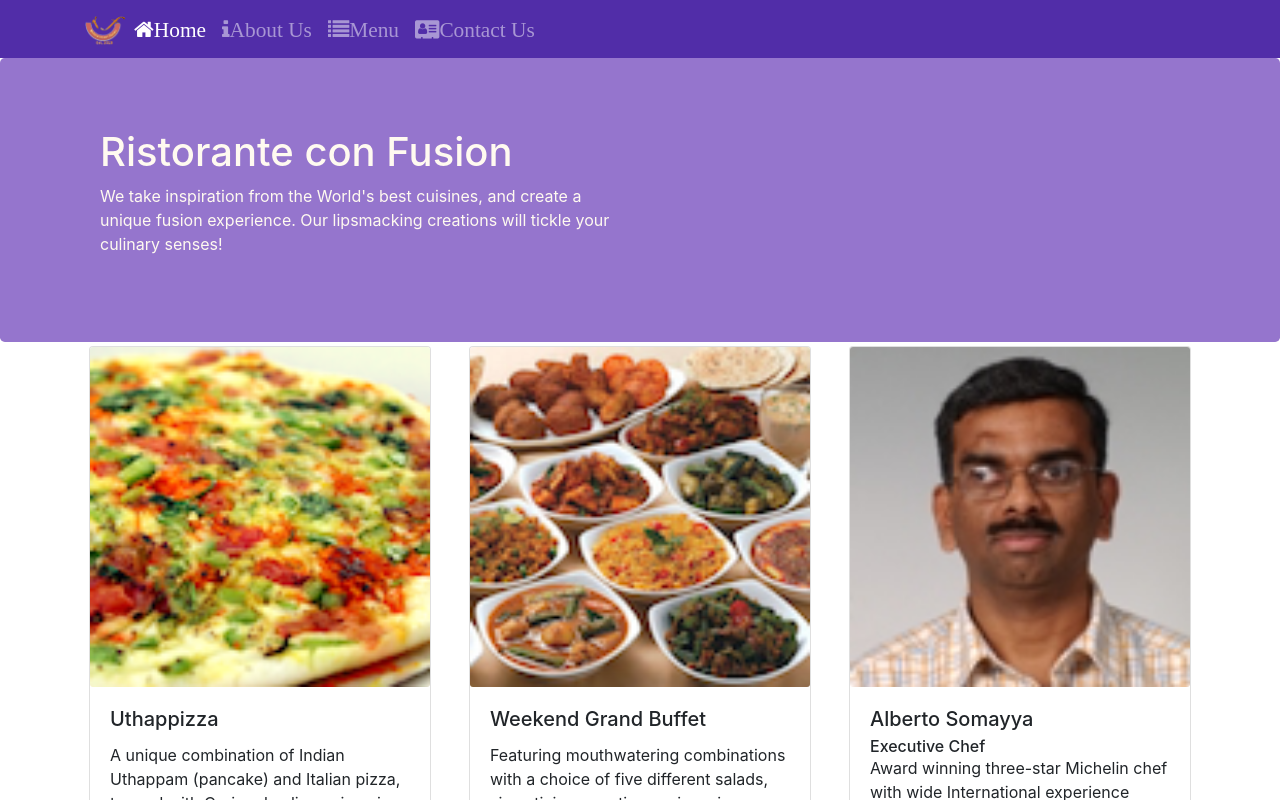
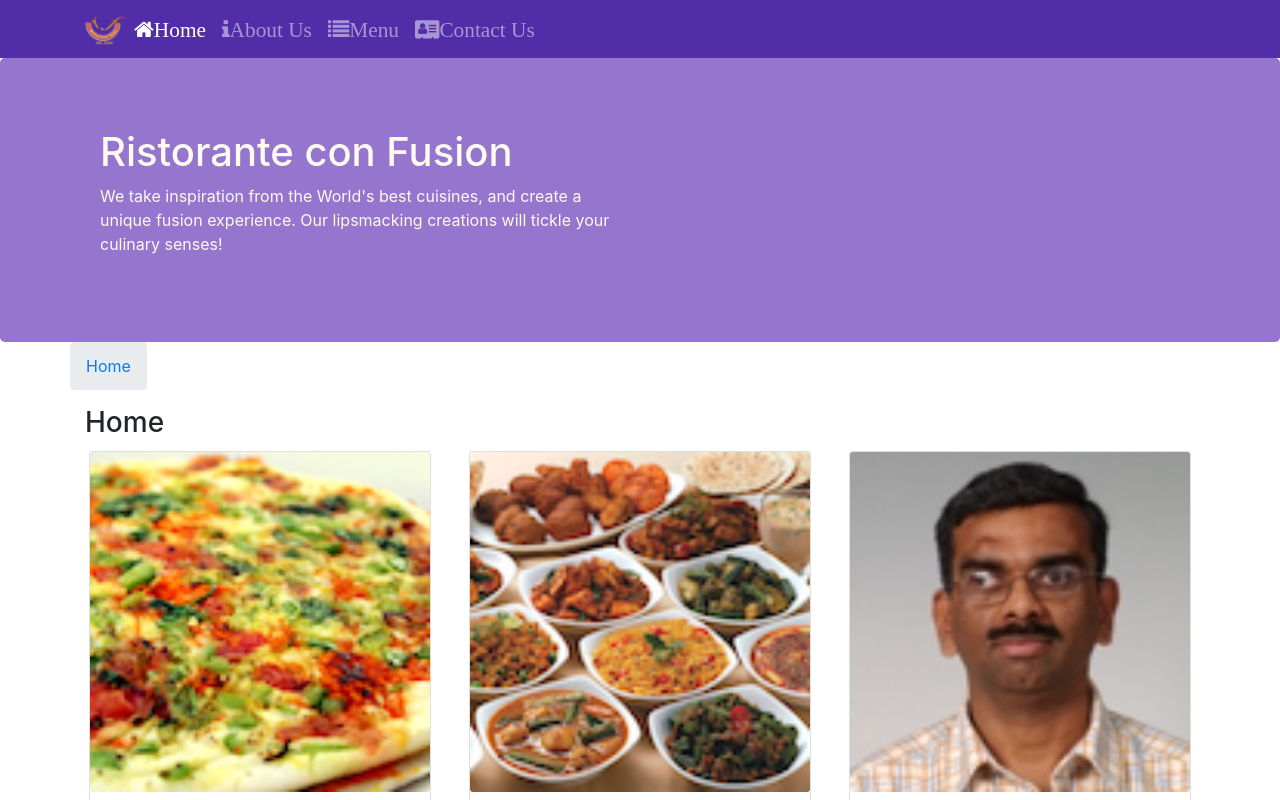
Before and after one commit to uka151/Restorante-Con-Fusion, a React (Create React App) app: page /home in a window 1280 px wide. Shown: the top 800 px of the page. Built offline with nearby package versions, Linux system fonts and the light colour scheme.

Commit message:
Update Contact us component & add Breadcrumb property

```diff
--- a/src/components/ContactUs.js
+++ b/src/components/ContactUs.js
@@ -1,8 +1,18 @@
 import React from 'react';
+import {Breadcrumb, BreadcrumbItem} from 'reactstrap';
+import {Link}  from 'react-router-dom';
 
 function Contact(props){
     return(
         <div className="container">
+            <div className="row">
+                <Breadcrumb>
+                <BreadcrumbItem><Link to='/contactus'>Contact Us</Link></BreadcrumbItem>
+                </Breadcrumb>
+            </div>
+            <div className="row">
+            <h3>Contact Us</h3><hr/>
+            </div>
             <div className="row row-content">
             <div className="col-12">
             <h3>Location Information</h3>
--- a/src/components/HomeComponent.js
+++ b/src/components/HomeComponent.js
@@ -1,6 +1,6 @@
 import React from 'react';
-import {Card, CardBody, CardImg,CardTitle, CardText, CardSubtitle} from 'reactstrap';
-
+import {Card, CardBody, CardImg,CardTitle, CardText, CardSubtitle, Breadcrumb, BreadcrumbItem} from 'reactstrap';
+import {Link} from 'react-router-dom';
 
 function RenderCard({item}){
     return(
@@ -20,6 +20,15 @@ function RenderCard({item}){
 function Home(props){
     return(
         <div className='container'>
+            <div className="row">
+                <Breadcrumb>
+                <BreadcrumbItem><Link to='/home'>Home</Link></BreadcrumbItem>
+                </Breadcrumb>
+
+            </div>
+            <div className="row">
+            <h3 className="col-12">Home</h3><hr/>
+            </div>
             <div className="row align-items-start">
                 <div className="col-12 col-md m-1">
             <RenderCard item={props.dish}/>
--- a/src/components/MainComponent.js
+++ b/src/components/MainComponent.js
@@ -40,7 +40,9 @@ renderDishDetail(dishid){
   return(
     <div></div>
   )
-}}
+}};
+
+
 
 
   render(){
--- a/src/components/MenuComponent.js
+++ b/src/components/MenuComponent.js
@@ -1,14 +1,16 @@
 import React from 'react';
-import {Card, CardImg, CardImgOverlay, CardTitle} from 'reactstrap';
-
+import {Card, CardImg, CardImgOverlay, CardTitle, Breadcrumb, BreadcrumbItem} from 'reactstrap';
+import {Link} from 'react-router-dom';
 
 function MenuItemRender({dish, onClick}){
     return(
-        <Card onClick={()=>onClick(dish.id)}>
+        <Card>
+            <Link to={`/menu/${dish.id}`}>
         <CardImg width="100%" src={dish.image} alt={dish.name}/>
     <CardImgOverlay>
         <CardTitle>{dish.name}</CardTitle>
          </CardImgOverlay>
+         </Link>
     </Card>
     );
 }
@@ -25,6 +27,15 @@ const Menu=(props)=>{
     return(
      <div className="container">
          <div className="row">
+             <Breadcrumb>
+             <BreadcrumbItem><Link to='/home'>Home</Link></BreadcrumbItem>
+             <BreadcrumbItem active><Link to='/menu'>Menu</Link></BreadcrumbItem>
+             </Breadcrumb>
+          <div className="col-12">
+              <h3>Menu</h3><hr/>
+          </div>
+         </div>
+         <div className="row">
                  {menu}
          </div>
          <div>
```
